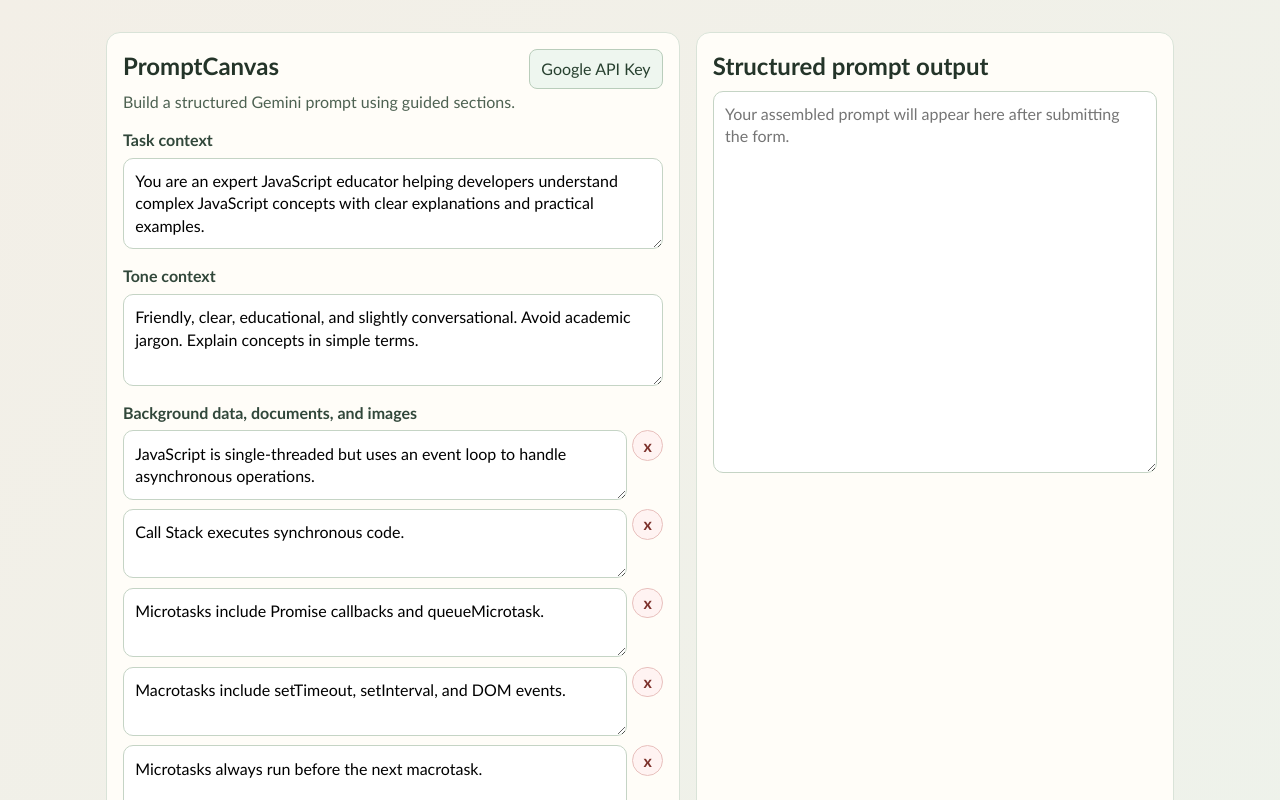
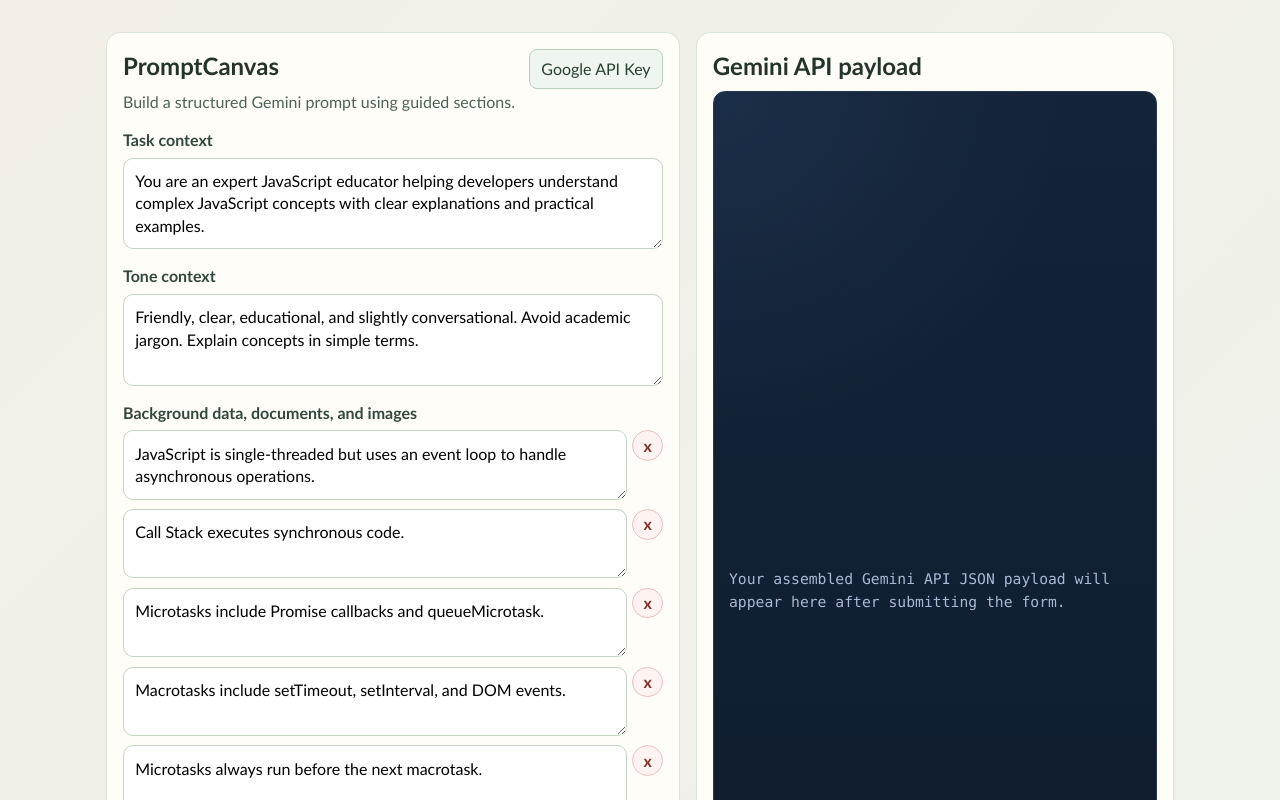
Before and after one commit to RobertoFreireDev/PromptCanvas, a React (Vite) app in the folder promptcanvas/: page / in a window 1280 px wide. Shown: the top 800 px of the page. Built offline with nearby package versions, Linux system fonts and the light colour scheme.

Commit message:
adjust Gemini API payload

```diff
--- a/promptcanvas/src/App.css
+++ b/promptcanvas/src/App.css
@@ -183,8 +183,57 @@
   transform: translateX(22px);
 }
 
-.output textarea {
-  min-height: 360px;
+.jsonViewer,
+.jsonPlaceholder {
+  min-height: 1000px;
+  margin: 0;
+  border-radius: 12px;
+  border: 1px solid #243a56;
+  background:
+    radial-gradient(circle at 0 0, rgba(76, 118, 168, 0.14), transparent 32%),
+    linear-gradient(180deg, #132338 0%, #0f1c2d 100%);
+  color: #e7eef9;
+  padding: 0.95rem;
+  overflow: auto;
+  font-family: 'Consolas', 'SFMono-Regular', Menlo, Monaco, monospace;
+  font-size: 0.92rem;
+  line-height: 1.55;
+}
+
+.jsonViewer {
+  white-space: pre-wrap;
+  overflow-wrap: anywhere;
+  word-break: break-word;
+}
+
+.jsonPlaceholder {
+  display: grid;
+  place-items: center;
+  color: #a8bad3;
+}
+
+.jsonToken {
+  font-weight: 500;
+}
+
+.jsonKey {
+  color: #7fc8ff;
+}
+
+.jsonString {
+  color: #b8f4a9;
+}
+
+.jsonNumber {
+  color: #ffd284;
+}
+
+.jsonBoolean {
+  color: #f7a9ff;
+}
+
+.jsonNull {
+  color: #ff9ca3;
 }
 
 .dialogOverlay {
--- a/promptcanvas/src/components/PromptOutput.tsx
+++ b/promptcanvas/src/components/PromptOutput.tsx
@@ -2,16 +2,55 @@
   value: string
 }
 
+const escapeHtml = (text: string) =>
+  text.replaceAll('&', '&amp;').replaceAll('<', '&lt;').replaceAll('>', '&gt;')
+
+const highlightJson = (input: string) => {
+  if (!input.trim()) return ''
+
+  let formatted = input
+  try {
+    formatted = JSON.stringify(JSON.parse(input), null, 2)
+  } catch {
+    return `<span class="jsonToken jsonString">${escapeHtml(input)}</span>`
+  }
+
+  const escaped = escapeHtml(formatted)
+  return escaped.replace(
+    /("(\\u[\da-fA-F]{4}|\\[^u]|[^\\"])*"(\s*:)?|\b(true|false|null)\b|-?\d+(?:\.\d*)?(?:[eE][+\-]?\d+)?)/g,
+    (match) => {
+      if (match.startsWith('"') && match.endsWith(':')) {
+        return `<span class="jsonToken jsonKey">${match}</span>`
+      }
+      if (match.startsWith('"')) {
+        return `<span class="jsonToken jsonString">${match}</span>`
+      }
+      if (match === 'true' || match === 'false') {
+        return `<span class="jsonToken jsonBoolean">${match}</span>`
+      }
+      if (match === 'null') {
+        return `<span class="jsonToken jsonNull">${match}</span>`
+      }
+      return `<span class="jsonToken jsonNumber">${match}</span>`
+    },
+  )
+}
+
 function PromptOutput({ value }: PromptOutputProps) {
+  const rendered = highlightJson(value)
+
   return (
     <section className="output">
-      <h2>Structured prompt output</h2>
-      <textarea
-        readOnly
-        value={value}
-        placeholder="Your assembled prompt will appear here after submitting the form."
-        rows={16}
-      />
+      <h2>Gemini API payload</h2>
+      {value ? (
+        <pre className="jsonViewer" aria-label="Assembled Gemini API JSON payload">
+          <code dangerouslySetInnerHTML={{ __html: rendered }} />
+        </pre>
+      ) : (
+        <div className="jsonPlaceholder">
+          Your assembled Gemini API JSON payload will appear here after submitting the form.
+        </div>
+      )}
     </section>
   )
 }
--- a/promptcanvas/src/utils/promptAssembly.ts
+++ b/promptcanvas/src/utils/promptAssembly.ts
@@ -7,18 +7,18 @@
 }
 
 export const assemblePrompt = (values: FormValues) => {
-  const lines = [
-    `- Task Context: ${values.taskContext as string}`,
-    `- Tone: ${values.tone as string}`,
-    `- Background Data: ${formatList(values.backgroundData as string[])}`,
-    `- Rules: ${formatList(values.rules as string[])}`,
-    `- Examples: ${formatList(values.examples as string[])}`,
-    `- Conversation History: ${(values.conversationHistory as boolean) ? 'Included' : 'Not included'}`,
-    `- Immediate Task: ${values.task as string}`,
-    `- Reasoning Guidance: ${formatList(values.reasoning as string[])}`,
-    `- Output Format: ${values.outputFormat as string}`,
-    `- Prefilled Response: ${values.prefilledResponse as string}`,
-  ]
+  const payload = {
+    'Task Context': values.taskContext as string,
+    Tone: values.tone as string,
+    'Background Data': formatList(values.backgroundData as string[]),
+    Rules: formatList(values.rules as string[]),
+    Examples: formatList(values.examples as string[]),
+    'Conversation History': (values.conversationHistory as boolean) ? 'Included' : 'Not included',
+    'Immediate Task': values.task as string,
+    'Reasoning Guidance': formatList(values.reasoning as string[]),
+    'Output Format': values.outputFormat as string,
+    'Prefilled Response': values.prefilledResponse as string,
+  }
 
-  return lines.join('\n')
+  return JSON.stringify(payload, null, 2)
 }
```
